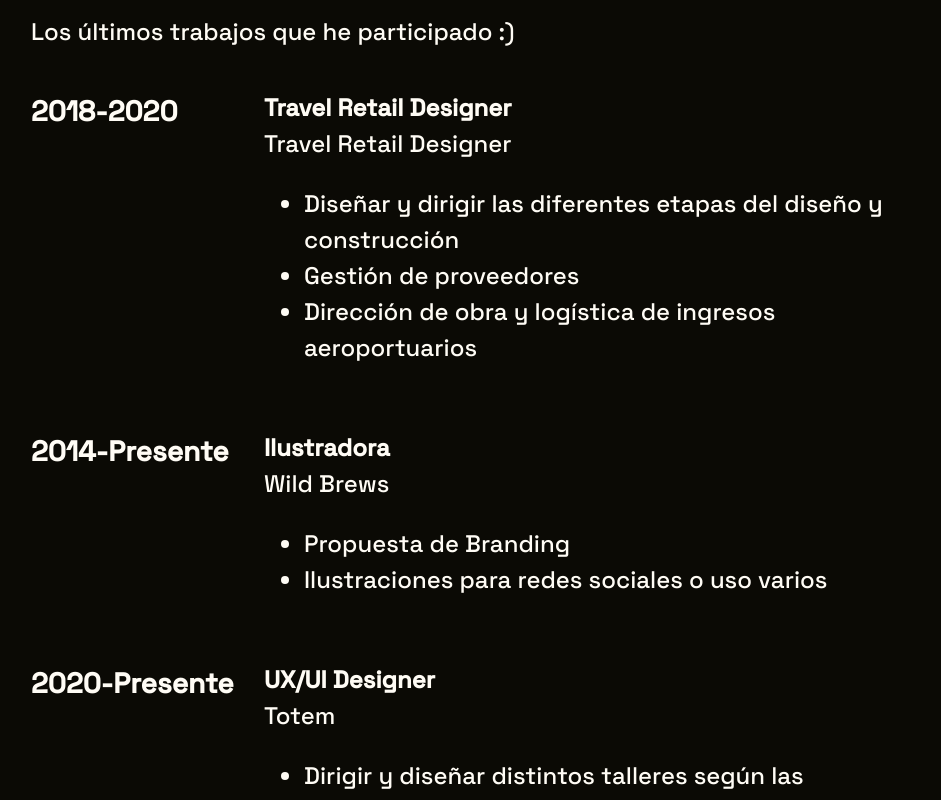
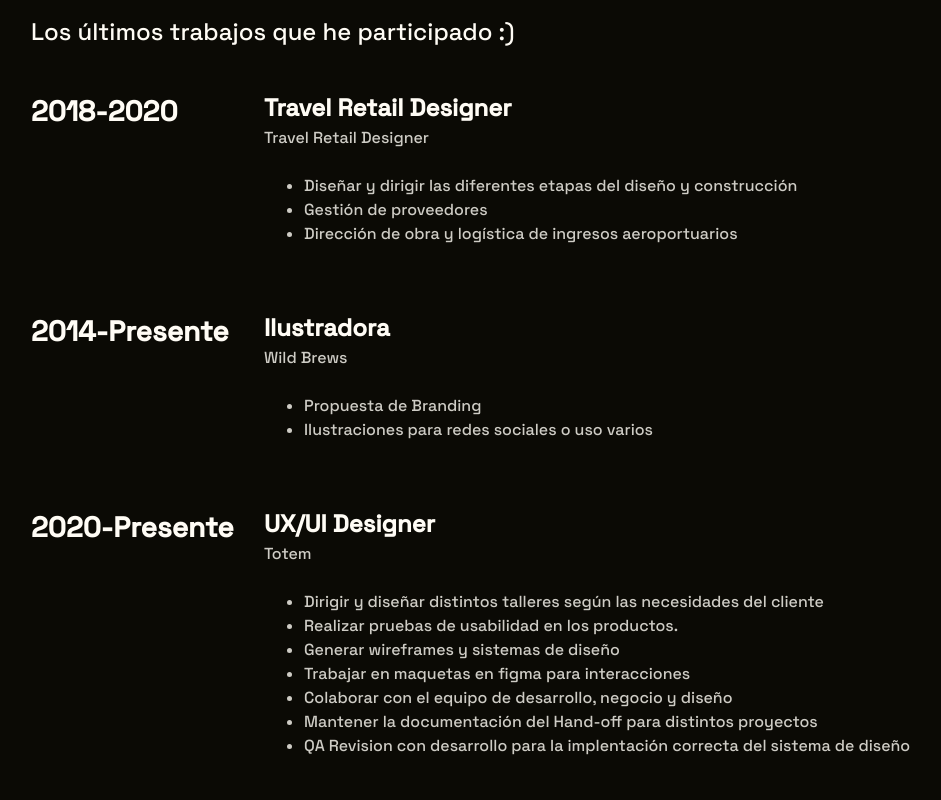
Before and after one commit to hatchcloud/asignaci-n-cv-demo, a plain HTML site: page index.html in a window 1280 px wide. Shown: the part 1420-2220 px from the top of the page, without its empty margins (283-1224 px from the left). Drawn offline with Linux system fonts and the light colour scheme.

Commit message:
cambios estilos

```diff
--- a/index.html
+++ b/index.html
@@ -51,7 +51,7 @@
                 <p class="mt-40">Los últimos trabajos que he participado :)</p>
                 <div class="mt-40 grid-cv">
                    <h3>2018-2020</h3>
-                   <div>
+                   <div class="description">
                         <h4>Travel Retail Designer</h4>
                         <p>Travel Retail Designer</p>
                         <ul>
@@ -63,7 +63,7 @@
                 </div>
                 <div class="mt-40 grid-cv">
                     <h3>2014-Presente</h3>
-                    <div>
+                    <div class="description">
                          <h4>Ilustradora</h4>
                          <p>Wild Brews </p>
                          <ul>
@@ -74,7 +74,7 @@
                  </div>
                  <div class="mt-40 grid-cv">
                     <h3>2020-Presente</h3>
-                    <div>
+                    <div class="description">
                          <h4>UX/UI Designer</h4>
                          <p>Totem</p>
                          <ul>
--- a/style/style.css
+++ b/style/style.css
@@ -41,7 +41,6 @@ body {
 .mb-120 {
     margin-bottom: 100rem;
 }
-
 .p-absolute{
     position: absolute;
 }
@@ -94,8 +93,9 @@ body {
 .menu a:hover {
     color: var(--color-almostWhite);
 }
-.menu a:active {
-    color: var(--color-almostWhite);
+
+.menu a:focus {
+    color: var(--color-accent);
 }
 
 .headline-1{
@@ -123,10 +123,17 @@ body {
     width: 100%;
 }
 
-
-
 .grid-cv{
     display: grid;
     grid-template-columns: 1fr 3fr;
     gap: 1rem;
 }
+
+.description p,ul li {
+    font-family: 'Space Grotesk';
+    font-style: normal;
+    font-weight: 500;
+    font-size: 1.6rem;
+    line-height: 1.5;
+    color: var(--color-gray);
+}
```
